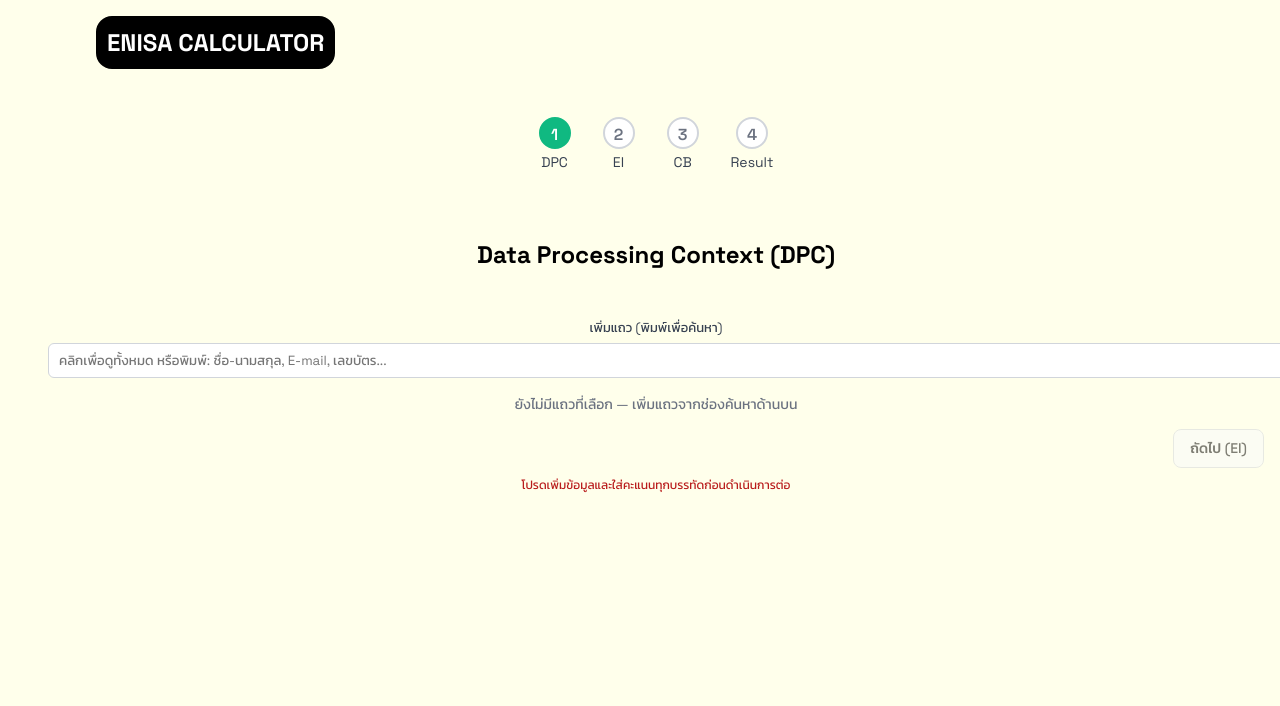
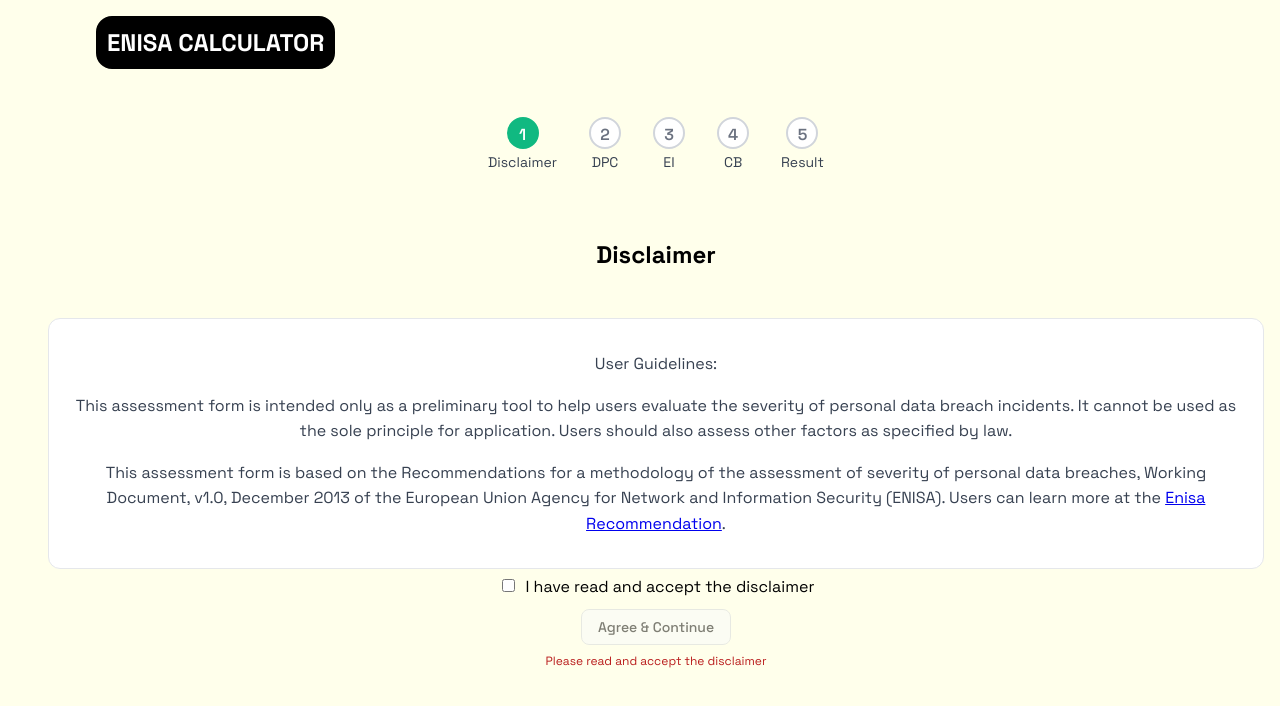
Before and after one commit to Chom-KM/enisa_calculator, a React (Vite) app: page / in a window 1280 px wide. Shown: the top 706 px of the page. Built offline with nearby package versions, Linux system fonts and the light colour scheme.

Commit message:
added disclaimer and fix some bug

```diff
--- /dev/null
+++ b/src/components/steps/Disclaimer.tsx
@@ -0,0 +1,61 @@
+import React from "react";
+import styles from "../../styles/Steps.module.css";
+import controls from "../../styles/Controls.module.css";
+
+type Props = {
+  accepted: boolean;
+  onChange: (next: boolean) => void;
+};
+
+const Disclaimer: React.FC<Props> = ({ accepted, onChange }) => {
+  return (
+    <section>
+      <div className={styles.stepH2}>
+        <h2>Disclaimer</h2>
+      </div>
+
+      <div
+        style={{
+          background: "#fff",
+          border: "1px solid #e5e7eb",
+          borderRadius: 12,
+          padding: "16px",
+          lineHeight: 1.6,
+          color: "#374151",
+        }}
+      >
+        <p>
+          User Guidelines:
+        </p>
+        <p style={{ marginTop: 8 }}>
+            This assessment form is intended only as a preliminary tool to help users evaluate the severity of personal data breach incidents. It cannot be used as the sole principle for application. Users should also assess other factors as specified by law.
+        </p>
+        <p style={{ marginTop: 8 }}>
+            This assessment form is based on the Recommendations for a methodology of the assessment of severity of personal data breaches, Working Document, v1.0, December 2013 of the European Union Agency for Network and Information Security (ENISA). Users can learn more at the <a href="https://www.enisa.europa.eu/publications/dbn-severity">Enisa Recommendation</a>.
+        </p>
+
+        <label
+          style={{
+            display: "flex",
+            alignItems: "center",
+            gap: 10,
+            marginTop: 12,
+            userSelect: "none",
+          }}
+        >
+        </label>
+      </div>
+        <input
+            type="checkbox"
+            style={{ marginTop: 10 }}
+            checked={accepted}
+            onChange={(e) => onChange(e.target.checked)}
+          />
+          <span style={{ marginLeft: 8, marginTop: 5 }}>
+            I have read and accept the disclaimer
+          </span>
+    </section>
+  );
+};
+
+export default Disclaimer;
--- a/src/pages/CalculatorPage.tsx
+++ b/src/pages/CalculatorPage.tsx
@@ -2,27 +2,24 @@
 import styles from "../styles/CalculatorPage.module.css";
 import controls from "../styles/Controls.module.css";
 
+import Disclaimer from "../components/steps/Disclaimer";
 import DPC from "../components/steps/DPC";
 import EI, { type EIState } from "../components/steps/EI";
 import CB, { type CBState } from "../components/steps/CB";
 import Result from "../components/steps/Result";
 import Stepper from "../components/Stepper";
-import type { EICategoryKey } from "../types/types";
+import { CB_PROPERTIES } from "../types/types";
 
 import { AnimatePresence, motion, useReducedMotion } from "framer-motion";
 import type { Variants } from "framer-motion";
-import { useRef } from "react";
-
-import { EI_PROPERTIES, CB_PROPERTIES } from "../types/types";
-import { DPC_PROPERTIES } from "../data/dpc_properties";
 
 type ScoreMap = Record<string, number | null>;
 
-export type CalculatorState = {
-  dpcValue: number; // used in SE = dpc × ei + cb
+type CalculatorState = {
+  dpcValue: number;
   dpcScores: ScoreMap;
-  ei: number; // EI = max enabled EI row score
-  cb: number; // CB = sum of enabled CB row scores
+  ei: number;
+  cb: number;
 };
 
 const initial: CalculatorState = {
@@ -32,9 +29,9 @@
   cb: 0,
 };
 
-type Step = 0 | 1 | 2 | 3;
+type Step = 0 | 1 | 2 | 3 | 4;
 
-/** EI = max score among enabled rows */
+/** EI = max among enabled rows */
 function computeEIValue(state?: EIState): number {
   if (!state) return 0;
   let maxVal = 0;
@@ -46,7 +43,7 @@
   return maxVal;
 }
 
-/** CB = sum of all enabled row scores */
+/** CB = sum of enabled row scores */
 function computeCBValue(state?: CBState): number {
   if (!state) return 0;
   let sum = 0;
@@ -58,117 +55,48 @@
   return sum;
 }
 
-/** At least one enabled row with a chosen (number) score? */
-function hasAnyEnabledWithScore(state?: {
+/** All enabled rows must have a score, and at least one row must be enabled */
+function allEnabledHaveScores(state?: {
   enabled: Record<string, boolean>;
   scores: Record<string, number | null>;
 }): boolean {
   if (!state) return false;
-  for (const key of Object.keys(state.enabled)) {
-    if (!state.enabled[key]) continue;
-    if (typeof state.scores[key] === "number") return true;
-  }
-  return false;
+  const keys = Object.keys(state.enabled);
+  const enabledKeys = keys.filter((k) => state.enabled[k]);
+  if (enabledKeys.length === 0) return false;
+  return enabledKeys.every((k) => typeof state.scores[k] === "number");
 }
 
 export default function CalculatorPage() {
   const [state, setState] = useState<CalculatorState>(initial);
   const [step, setStep] = useState<Step>(0);
   const [direction, setDirection] = useState<1 | -1>(1);
-  const prevDpcEiKeysRef = useRef<Set<EICategoryKey>>(new Set());
 
-  // EI/CB UI states
+  // NEW: disclaimer
+  const [disclaimerAccepted, setDisclaimerAccepted] = useState<boolean>(false);
+
+  // EI/CB UI states (standalone)
   const [eiState, setEiState] = useState<EIState | undefined>(undefined);
   const [cbState, setCbState] = useState<CBState | undefined>(undefined);
 
   const eiValue = useMemo(() => computeEIValue(eiState), [eiState]);
   const cbValue = useMemo(() => computeCBValue(cbState), [cbState]);
 
-  const isEIReady = useMemo(() => hasAnyEnabledWithScore(eiState), [eiState]);
-  const isCBReady = useMemo(() => hasAnyEnabledWithScore(cbState), [cbState]);
-
-  // DPC readiness: must have ≥1 selected row AND all selected rows scored
+  const isEIReady = useMemo(() => allEnabledHaveScores(eiState), [eiState]);
+  const isCBReady = useMemo(() => allEnabledHaveScores(cbState), [cbState]);
   const isDPCReady = useMemo(() => {
     const keys = Object.keys(state.dpcScores);
     if (keys.length === 0) return false;
     return keys.every((k) => typeof state.dpcScores[k] === "number");
   }, [state.dpcScores]);
 
-  // Sync EI numeric value to calculator state
+  // Sync EI/CB numeric to overall state
   useEffect(() => {
     setState((s) => (s.ei === eiValue ? s : { ...s, ei: eiValue }));
   }, [eiValue]);
-
-  // Sync CB numeric value to calculator state
   useEffect(() => {
     setState((s) => (s.cb === cbValue ? s : { ...s, cb: cbValue }));
   }, [cbValue]);
-
-  useEffect(() => {
-    // Current DPC keys and their mapped EI keys (typed)
-    const dpcKeys = Object.keys(state.dpcScores);
-    const currentEiKeys = new Set<EICategoryKey>(
-      DPC_PROPERTIES
-        .filter((p) => dpcKeys.includes(p.key) && p.eiKey)
-        .map((p) => p.eiKey!)
-    );
-
-    const prevEiKeys = prevDpcEiKeysRef.current;
-
-    // Compute added / removed sets
-    const added: EICategoryKey[] = [];
-    const removed: EICategoryKey[] = [];
-
-    for (const k of currentEiKeys) {
-      if (!prevEiKeys.has(k)) added.push(k);
-    }
-    for (const k of prevEiKeys) {
-      if (!currentEiKeys.has(k)) removed.push(k);
-    }
-
-    // Update EI state: enable only newly-added; disable only removed; leave unchanged as-is
-    if (added.length || removed.length) {
-      setEiState((prev) => {
-        const prevEnabled = (prev?.enabled ?? {}) as Record<EICategoryKey, boolean>;
-        const prevScores  = (prev?.scores  ?? {}) as Record<EICategoryKey, number | null>;
-
-        const nextEnabled: Record<EICategoryKey, boolean> = { ...prevEnabled };
-        const nextScores:  Record<EICategoryKey, number | null> = { ...prevScores };
-        let changed = false;
-
-        // Newly added DPC→EI links → enable (select) those EI rows (once)
-        for (const eiKey of added) {
-          if (!nextEnabled[eiKey]) {
-            nextEnabled[eiKey] = true;
-            changed = true;
-          }
-          if (!(eiKey in nextScores)) {
-            nextScores[eiKey] = null; // no forced score
-            changed = true;
-          }
-        }
-
-        // Removed DPC→EI links → disable and clear score
-        for (const eiKey of removed) {
-          if (nextEnabled[eiKey]) {
-            nextEnabled[eiKey] = false;
-            changed = true;
-          }
-          if (nextScores[eiKey] !== null) {
-            nextScores[eiKey] = null;
-            changed = true;
-          }
-        }
-
-        if (!changed && prev) return prev;
-        return { enabled: nextEnabled, scores: nextScores };
-      });
-    }
-
-    // Update the ref for next diff
-    prevDpcEiKeysRef.current = currentEiKeys;
-  }, [state.dpcScores]);
-
 
   const handleEIChange = useCallback((st: EIState) => setEiState(st), []);
   const handleCBChange = useCallback((st: CBState) => setCbState(st), []);
@@ -179,6 +107,7 @@
     setState(initial);
     setEiState(undefined);
     setCbState(undefined);
+    setDisclaimerAccepted(false);
     setStep(0);
     setDirection(-1);
   };
@@ -187,16 +116,8 @@
 
   const slideVariants: Variants = {
     initial: (dir: 1 | -1) => ({ opacity: 0, x: 40 * dir }),
-    animate: {
-      opacity: 1,
-      x: 0,
-      transition: { duration: 0.28, ease: "easeOut" },
-    },
-    exit: {
-      opacity: 0,
-      x: -40 * direction,
-      transition: { duration: 0.22, ease: "easeIn" },
-    },
+    animate: { opacity: 1, x: 0, transition: { duration: 0.28, ease: "easeOut" } },
+    exit: (dir: 1 | -1) => ({ opacity: 0, x: -40 * dir, transition: { duration: 0.22, ease: "easeIn" } }),
   };
   const fadeVariants: Variants = {
     initial: { opacity: 0 },
@@ -219,7 +140,7 @@
       <h2 className={styles.title}>ENISA CALCULATOR</h2>
 
       <div className={styles.page}>
-        <Stepper step={step} labels={["DPC", "EI", "CB", "Result"]} />
+        <Stepper step={step} labels={["Disclaimer", "DPC", "EI", "CB", "Result"]} />
 
         <AnimatePresence mode="wait" custom={direction}>
           <motion.div
@@ -231,8 +152,32 @@
             variants={variants}
             style={{ width: "100%" }}
           >
-            {/* STEP 0: DPC --------------------------------------------------- */}
+            {/* STEP 0: Disclaimer */}
             {step === 0 && (
+              <>
+                <Disclaimer
+                  accepted={disclaimerAccepted}
+                  onChange={setDisclaimerAccepted}
+                />
+                <div style={{ display: "flex", justifyContent: "center", marginTop: 12 }}>
+                  <button
+                    className={controls.button}
+                    onClick={() => disclaimerAccepted && goNext(1)}
+                    disabled={!disclaimerAccepted}
+                  >
+                    Agree & Continue
+                  </button>
+                </div>
+                {!disclaimerAccepted && (
+                  <p style={{ marginTop: 8, fontSize: 12, color: "#b91c1c" }}>
+                    Please read and accept the disclaimer
+                  </p>
+                )}
+              </>
+            )}
+
+            {/* STEP 1: DPC */}
+            {step === 1 && (
               <>
                 <DPC
                   value={state.dpcValue}
@@ -240,12 +185,11 @@
                   onChange={({ value, scores }) =>
                     setState((s) => ({ ...s, dpcValue: value, dpcScores: scores }))
                   }
-                  // catalog={DPC_PROPERTIES} // optional; DPC defaults to this catalog
                 />
                 <div style={{ display: "flex", justifyContent: "right", marginTop: 12 }}>
                   <button
                     className={controls.button}
-                    onClick={() => isDPCReady && goNext(1)}
+                    onClick={() => isDPCReady && goNext(2)}
                     disabled={!isDPCReady}
                   >
                     ถัดไป (EI)
@@ -253,27 +197,26 @@
                 </div>
                 {!isDPCReady && (
                   <p style={{ marginTop: 8, fontSize: 12, color: "#b91c1c" }}>
-                    โปรดเพิ่มข้อมูลและใส่คะแนนทุกบรรทัดก่อนดำเนินการต่อ
+                    โปรดเพิ่มแถวและให้คะแนนทุกแถวก่อนดำเนินการต่อ
                   </p>
                 )}
               </>
             )}
 
-            {/* STEP 1: EI ---------------------------------------------------- */}
-            {step === 1 && (
+            {/* STEP 2: EI */}
+            {step === 2 && (
               <>
                 <EI
-                  properties={EI_PROPERTIES} // show all EI rows; DPC→EI sync controls enabled/disabled
                   initialState={eiState}
                   onChange={handleEIChange}
                 />
                 <div style={{ display: "flex", justifyContent: "space-between", marginTop: 12 }}>
-                  <button className={controls.button} onClick={() => goBack(0)}>
+                  <button className={controls.button} onClick={() => goBack(1)}>
                     ย้อนกลับ (DPC)
                   </button>
                   <button
                     className={controls.button}
-                    onClick={() => isEIReady && goNext(2)}
+                    onClick={() => isEIReady && goNext(3)}
                     disabled={!isEIReady}
                   >
                     ถัดไป (CB)
@@ -281,14 +224,14 @@
                 </div>
                 {!isEIReady && (
                   <p style={{ marginTop: 8, fontSize: 12, color: "#b91c1c" }}>
-                    โปรดเลือกและให้คะแนนอย่างน้อย 1 แถว เพื่อไปขั้นตอนถัดไป
+                    โปรดเลือกอย่างน้อย 1 แถว (ติ๊ก Enabled และเลือกคะแนน) เพื่อไปขั้นตอนถัดไป
                   </p>
                 )}
               </>
             )}
 
-            {/* STEP 2: CB ---------------------------------------------------- */}
-            {step === 2 && (
+            {/* STEP 3: CB */}
+            {step === 3 && (
               <>
                 <CB
                   properties={CB_PROPERTIES}
@@ -296,12 +239,12 @@
                   onChange={handleCBChange}
                 />
                 <div style={{ display: "flex", justifyContent: "space-between", marginTop: 12 }}>
-                  <button className={controls.button} onClick={() => goBack(1)}>
+                  <button className={controls.button} onClick={() => goBack(2)}>
                     ย้อนกลับ (EI)
                   </button>
                   <button
                     className={controls.button}
-                    onClick={() => isCBReady && goNext(3)}
+                    onClick={() => isCBReady && goNext(4)}
                     disabled={!isCBReady}
                   >
                     ถัดไป (Result)
@@ -309,19 +252,19 @@
                 </div>
                 {!isCBReady && (
                   <p style={{ marginTop: 8, fontSize: 12, color: "#b91c1c" }}>
-                    โปรดเลือกและให้คะแนนอย่างน้อย 1 แถว เพื่อไปขั้นตอนถัดไป
+                    โปรดเลือกอย่างน้อย 1 แถว (ติ๊ก Enabled และเลือกคะแนน) เพื่อไปขั้นตอนถัดไป
                   </p>
                 )}
               </>
             )}
 
-            {/* STEP 3: RESULT ------------------------------------------------ */}
-            {step === 3 && (
+            {/* STEP 4: RESULT */}
+            {step === 4 && (
               <div style={{ display: "flex", justifyContent: "center", marginTop: 12 }}>
                 <div style={{ width: "100%", maxWidth: 640 }}>
                   <Result state={state} se={computeSE()} />
                   <div style={{ display: "flex", justifyContent: "space-between", marginTop: 16 }}>
-                    <button className={controls.button} onClick={() => goBack(2)}>
+                    <button className={controls.button} onClick={() => goBack(3)}>
                       ย้อนกลับ (CB)
                     </button>
                     <button className={controls.button} onClick={handleRestart}>
```
